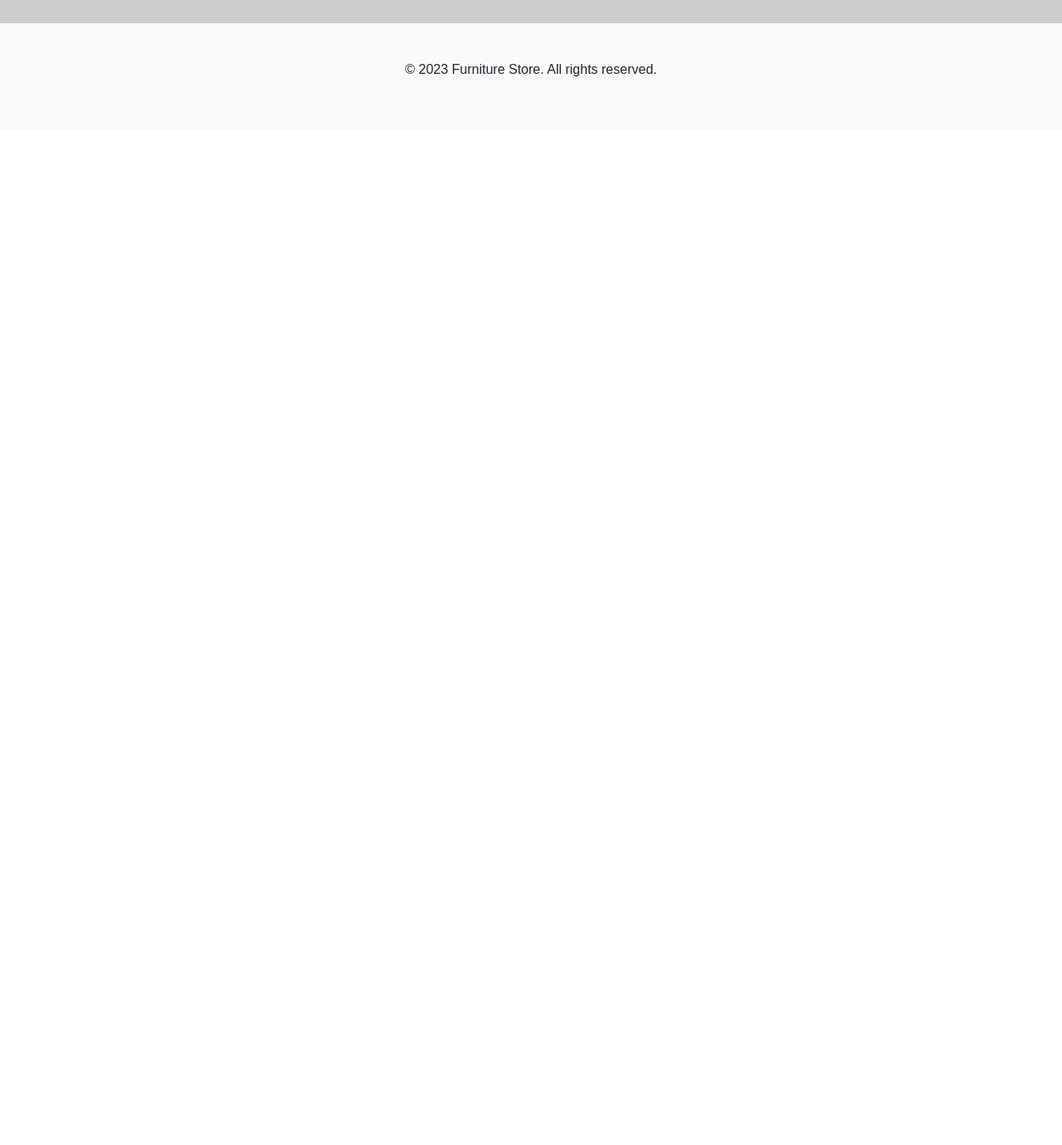
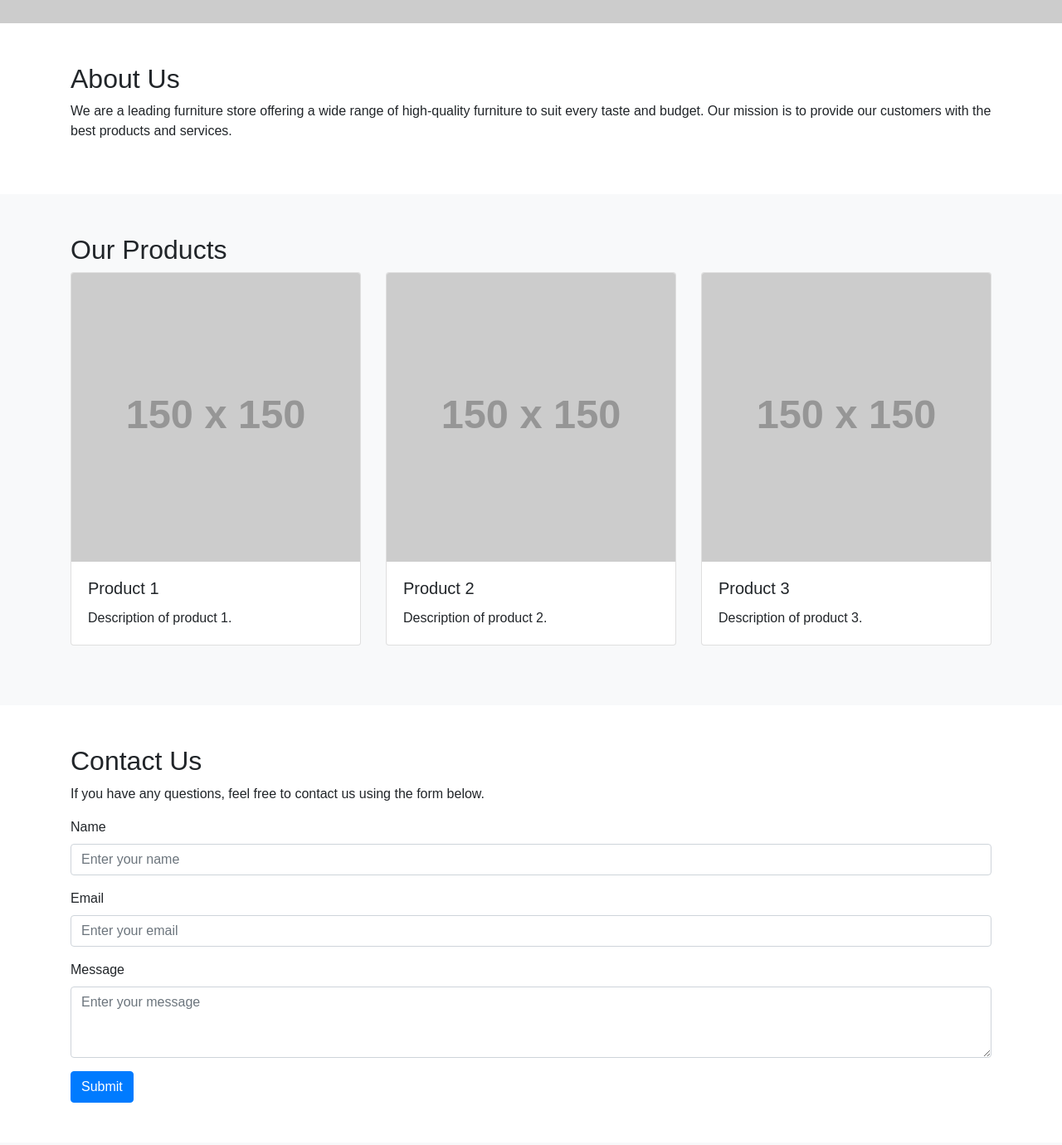
Before and after one commit to mdraza77/test, a plain HTML site: page index.html in a window 1280 px wide. Shown: the part 420-1800 px from the top of the page at 83% size. Before the commit the page ends 800 px from the top, so only its background shows below. Drawn offline with nearby package versions, Linux system fonts and the light colour scheme; placeholder pictures from the web are drawn by us.

Commit message:
Your descriptive commit message here

```diff
--- a/index.html
+++ b/index.html
@@ -22,13 +22,13 @@
                     <a class="nav-link" href="#">Home <span class="sr-only">(current)</span></a>
                 </li>
                 <li class="nav-item">
-                    <a class="nav-link" href="#">About</a>
+                    <a class="nav-link" href="#about">About</a>
                 </li>
                 <li class="nav-item">
-                    <a class="nav-link" href="#">Products</a>
+                    <a class="nav-link" href="#products">Products</a>
                 </li>
                 <li class="nav-item">
-                    <a class="nav-link" href="#">Contact</a>
+                    <a class="nav-link" href="#contact">Contact</a>
                 </li>
             </ul>
         </div>
@@ -39,9 +39,76 @@
         <div class="container">
             <h1 class="display-4">Welcome to Our Furniture Store</h1>
             <p class="lead">Discover the best furniture for your home</p>
-            <a href="#" class="btn btn-light btn-lg">Shop Now</a>
+            <a href="#products" class="btn btn-light btn-lg">Shop Now</a>
         </div>
     </header>
+
+    <!-- About Section -->
+    <section id="about" class="py-5">
+        <div class="container">
+            <h2>About Us</h2>
+            <p>We are a leading furniture store offering a wide range of high-quality furniture to suit every taste and budget. Our mission is to provide our customers with the best products and services.</p>
+        </div>
+    </section>
+
+    <!-- Products Section -->
+    <section id="products" class="py-5 bg-light">
+        <div class="container">
+            <h2>Our Products</h2>
+            <div class="row">
+                <div class="col-md-4">
+                    <div class="card mb-4">
+                        <img src="https://via.placeholder.com/150" class="card-img-top" alt="Product 1">
+                        <div class="card-body">
+                            <h5 class="card-title">Product 1</h5>
+                            <p class="card-text">Description of product 1.</p>
+                        </div>
+                    </div>
+                </div>
+                <div class="col-md-4">
+                    <div class="card mb-4">
+                        <img src="https://via.placeholder.com/150" class="card-img-top" alt="Product 2">
+                        <div class="card-body">
+                            <h5 class="card-title">Product 2</h5>
+                            <p class="card-text">Description of product 2.</p>
+                        </div>
+                    </div>
+                </div>
+                <div class="col-md-4">
+                    <div class="card mb-4">
+                        <img src="https://via.placeholder.com/150" class="card-img-top" alt="Product 3">
+                        <div class="card-body">
+                            <h5 class="card-title">Product 3</h5>
+                            <p class="card-text">Description of product 3.</p>
+                        </div>
+                    </div>
+                </div>
+            </div>
+        </div>
+    </section>
+
+    <!-- Contact Section -->
+    <section id="contact" class="py-5">
+        <div class="container">
+            <h2>Contact Us</h2>
+            <p>If you have any questions, feel free to contact us using the form below.</p>
+            <form>
+                <div class="form-group">
+                    <label for="name">Name</label>
+                    <input type="text" class="form-control" id="name" placeholder="Enter your name">
+                </div>
+                <div class="form-group">
+                    <label for="email">Email</label>
+                    <input type="email" class="form-control" id="email" placeholder="Enter your email">
+                </div>
+                <div class="form-group">
+                    <label for="message">Message</label>
+                    <textarea class="form-control" id="message" rows="3" placeholder="Enter your message"></textarea>
+                </div>
+                <button type="submit" class="btn btn-primary">Submit</button>
+            </form>
+        </div>
+    </section>
 
     <!-- Footer -->
     <footer class="bg-light text-center text-lg-start">
```
